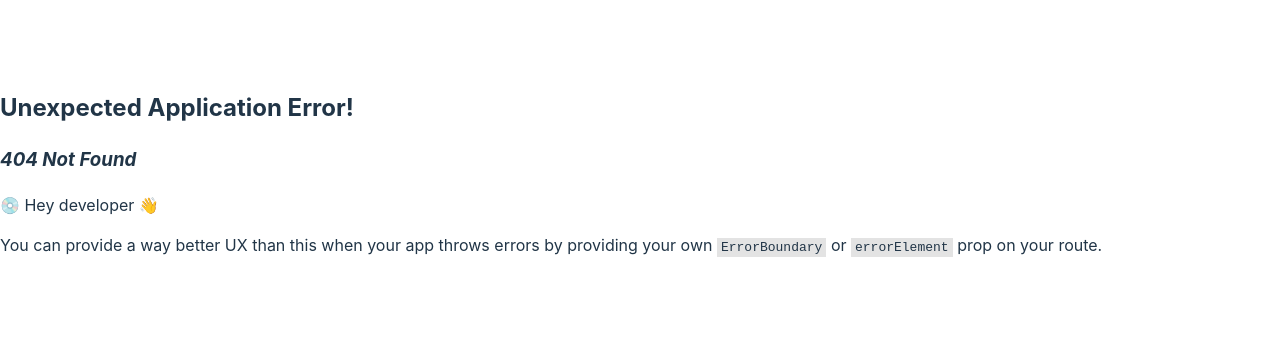
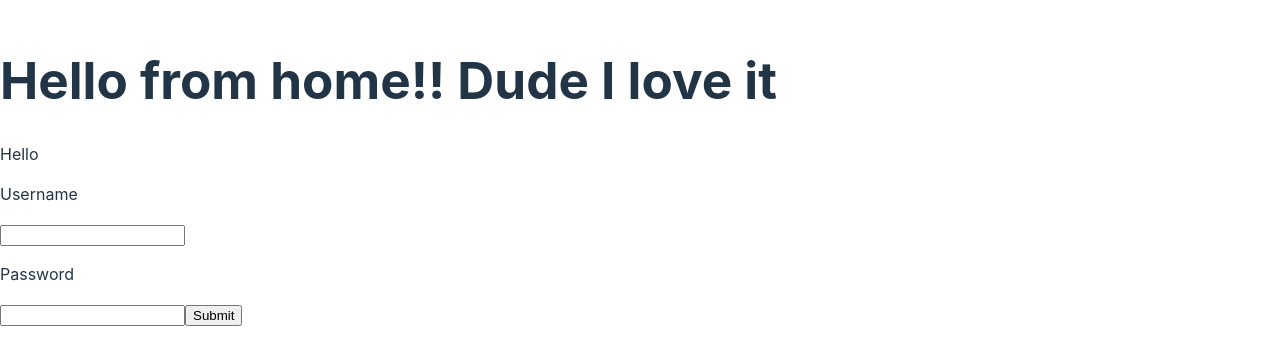
Before and after one commit to cracine79/EVTDontS, a React (Vite) app in the folder frontend/: page /login in a window 1280 px wide. Before the commit this address had no page. Shown: the part 228-592 px from the top of the page. Built offline with nearby package versions, Linux system fonts and the light colour scheme; no server answers.

Commit message:
working on login

```diff
--- a/frontend/src/App.jsx
+++ b/frontend/src/App.jsx
@@ -33,7 +33,7 @@ const router = createBrowserRouter([
         element: <Home />
       },
       {
-        path: "/hello",
+        path: "/login",
         element: <Login />
       }
     ]
--- a/frontend/src/features/login/login.jsx
+++ b/frontend/src/features/login/login.jsx
@@ -2,30 +2,50 @@ import { useDispatch, useSelector } from "react-redux"
 import { useEffect, useState } from "react"
 import { useNavigate } from "react-router-dom"
 // import { useAppSelector } from "../../app/hooks"
+import csrfFetch from "../session/csrf"
+import { loginUser } from "../session/sessionSlice"
 
 export const Login = () => {
     // const dispatch = useDispatch();
-    // const [username, setUsername] = useState("");
-    // const [password, setPassword]=useState("");
+    const [username, setUsername] = useState("");
+    const [password, setPassword]=useState("");
     // const [email, setEmail]=useState("");
 
     const user = useSelector((state)=>state.user.user)
-    console.log(user)
 
+    console.log(username)
+    console.log(password)
 
     const getIt = async (e)=>{
-        debugger;
         e.preventDefault()
         fetch('/api/questions/hello')
-            .then(res=>console.log(res))
+                .then(response=>{
+                    if(!response.ok){
+                        throw new Error("oops")
+                    }
+                    return response.json();
+                })
+                .then(data=>{
+                    console.log(data)
+                })
     }
+
 
     return (
         <>
+             <h1 className="text-3xl text-orange-800">
+             Hello from home!! Dude I love it
+             </h1>
 
+             <form>
                 <p>Hello {user} </p>
                 <p>Username</p>
+                <input type='text' className='border-black border' onChange = {e=>setUsername(e.target.value)}></input>
+                <p className='text-lg text-orange-800'>Password</p>
+                <input type='text' className='border-black border' onChange = {e=>setPassword(e.target.value)}></input>
+                <input type='submit' onClick={loginUser(username, password)}/>
 
+            </form>
 
         </>
     )
--- a/frontend/src/features/session/sessionSlice.js
+++ b/frontend/src/features/session/sessionSlice.js
@@ -2,6 +2,7 @@ import { createSlice, createAsyncThunk } from "@reduxjs/toolkit";
 import { useEffect } from "react";
 import csrfFetch from "./csrf";
 const SESSION_LOGIN_USER = 'session/loginUser'
+import axios from 'axios'
 
 
 // export const loginUser = createAsyncThunk(
@@ -15,28 +16,51 @@ const SESSION_LOGIN_USER = 'session/loginUser'
 // )
 const initialState = {
     user: null,
-    email: "dude@dude.com",
-    loggedIn: true,
+    email: null,
+    loggedIn: false,
     error: null
   };
+
+  export const loginUser = createAsyncThunk(
+    'auth/loginUser',
+    async ({ username, password }, { rejectWithValue }) => {
+      try {
+        const response = await axios.post('/api/auth/login', { username, password });
+        return response.data;
+      } catch (error) {
+        return rejectWithValue(error.response.data);
+      }
+    }
+  );
 
   export const userSlice = createSlice({
     name: 'user',
     initialState,
     reducers: {
-      loginUser(state, action) {
-        state.user = action.payload.username;
-        state.email = action.payload.email;
-        state.loggedIn = true;
-      },
       logoutUser(state) {
         state.user = null;
         state.email = null;
         state.loggedIn = true;
       },
-      setError(state, action) {
-        state.error = action.payload;
-      },
+      extraReducers: (builder) => {
+        // Handle login
+        builder
+          .addCase(loginUser.pending, (state) => {
+            state.loading = true;
+            state.error = null;
+          })
+          .addCase(loginUser.fulfilled, (state, action) => {
+            state.loading = false;
+            state.user = action.payload.user;
+            state.email=action.payload.email
+            state.loggedIn = true;
+            localStorage.setItem('token', action.payload.access_token); // Assuming a token is returned
+          })
+          .addCase(loginUser.rejected, (state, action) => {
+            state.loading = false;
+            state.error = action.payload;
+          })
+      }
     },
   });
 
@@ -52,7 +76,11 @@ const initialState = {
     storeCSRFToken(outcome);
   }
 
+  export const login = user => async dispatch => {
+    let res = await csrfFetch('/api/auth/login')
+  }
 
-export const { loginUser, logoutUser, setError } = userSlice.actions;
+
+export const { logoutUser } = userSlice.actions;
 
 export default userSlice.reducer;
--- /dev/null
+++ b/package.json
@@ -0,0 +1,5 @@
+{
+  "dependencies": {
+    "axios": "^1.7.4"
+  }
+}
```
Also changed, not shown: 1 other file (tests, documents, lock files or other folders).
